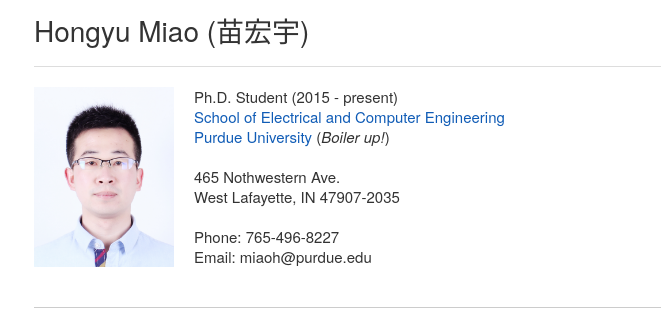
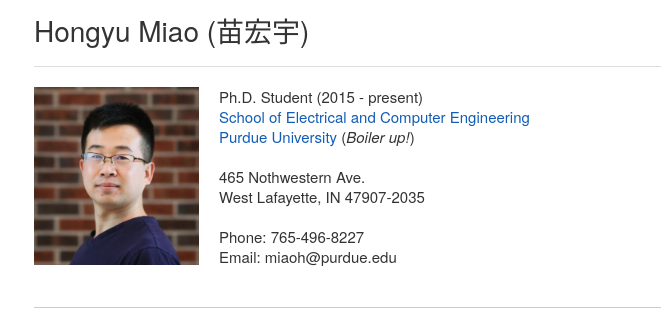
Before and after one commit to hongyumiao/hongyumiao.github.io, a plain HTML site: page index.html in a window 1280 px wide. Shown: the top 317 px of the page, 141-802 px from the left. Drawn offline with Linux system fonts and the light colour scheme.

Commit message:
new photo

```diff
--- a/css/style.css
+++ b/css/style.css
@@ -1,7 +1,7 @@
 
 .profile-image {
   /*width: 280px;*/
-  width: 140px;
+  width: 165px;
   height: auto;
 }
 
--- a/index.html
+++ b/index.html
@@ -26,7 +26,7 @@
 
     <div class="row">
      <div class="col-8">
-	<img class="profile-image float-left" src="./assets/hongyu.jpg">
+	<img class="profile-image float-left" src="./assets/hongyu1.jpg">
       	<p>
 			Ph.D. Student (2015 - present) <br>
       			<!--a href="https://engineering.purdue.edu/~xzl/xsel/" target="“blank”">XSEL Group</a -->
```
Also changed, not shown: assets/hongyu1.jpg (added).
